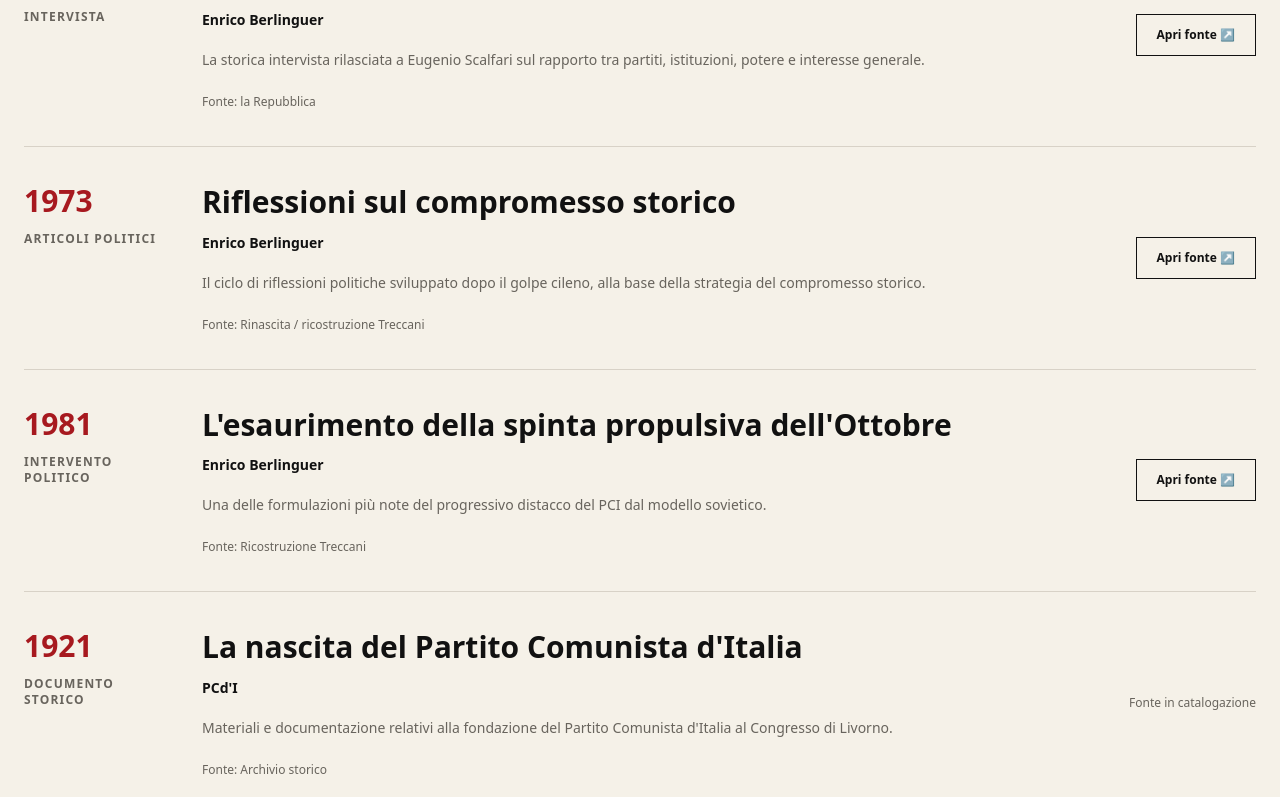
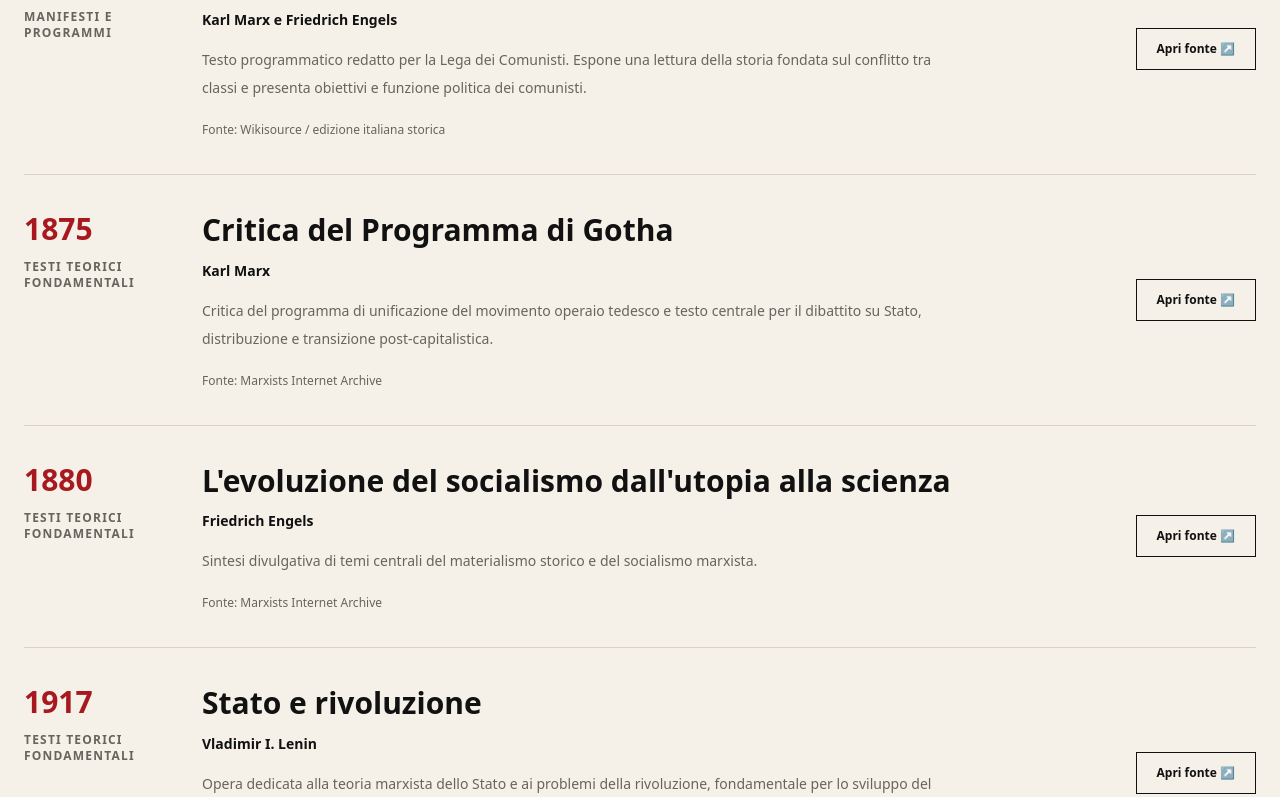
Before and after one commit to devanonymus/la-via-italiana, a Next.js app: page /documenti in a window 1280 px wide. Shown: the part 883-1680 px from the top of the page. Built offline with nearby package versions, Linux system fonts and the light colour scheme.

Commit message:
feat: catalog foundational Marxist and communist documents

```diff
--- a/data/documenti.ts
+++ b/data/documenti.ts
@@ -12,16 +12,78 @@ export type Documento = {
 
 export const documenti: Documento[] = [
   {
+    slug: "manifesto-partito-comunista-1848",
+    title: "Manifesto del Partito Comunista",
+    type: "Manifesti e programmi",
+    year: "1848",
+    author: "Karl Marx e Friedrich Engels",
+    description:
+      "Testo programmatico redatto per la Lega dei Comunisti. Espone una lettura della storia fondata sul conflitto tra classi e presenta obiettivi e funzione politica dei comunisti.",
+    source: "Wikisource / edizione italiana storica",
+    externalUrl:
+      "https://it.wikisource.org/wiki/Opera:Manifesto_del_Partito_Comunista",
+    featured: true,
+  },
+  {
+    slug: "critica-programma-gotha-1875",
+    title: "Critica del Programma di Gotha",
+    type: "Testi teorici fondamentali",
+    year: "1875",
+    author: "Karl Marx",
+    description:
+      "Critica del programma di unificazione del movimento operaio tedesco e testo centrale per il dibattito su Stato, distribuzione e transizione post-capitalistica.",
+    source: "Marxists Internet Archive",
+    externalUrl:
+      "https://www.marxists.org/italiano/marx-engels/index.htm",
+  },
+  {
+    slug: "socialismo-utopia-scienza-1880",
+    title: "L'evoluzione del socialismo dall'utopia alla scienza",
+    type: "Testi teorici fondamentali",
+    year: "1880",
+    author: "Friedrich Engels",
+    description:
+      "Sintesi divulgativa di temi centrali del materialismo storico e del socialismo marxista.",
+    source: "Marxists Internet Archive",
+    externalUrl:
+      "https://www.marxists.org/italiano/marx-engels/1880/evoluzione/index.htm",
+  },
+  {
+    slug: "stato-rivoluzione-1917",
+    title: "Stato e rivoluzione",
+    type: "Testi teorici fondamentali",
+    year: "1917",
+    author: "Vladimir I. Lenin",
+    description:
+      "Opera dedicata alla teoria marxista dello Stato e ai problemi della rivoluzione, fondamentale per lo sviluppo del marxismo-leninismo.",
+    source: "Marxists Internet Archive",
+    externalUrl:
+      "https://www.marxists.org/italiano/lenin/",
+  },
+  {
+    slug: "tesi-lione-1926",
+    title: "Tesi di Lione",
+    type: "Tesi congressuali",
+    year: "1926",
+    author: "Partito Comunista d'Italia",
+    description:
+      "Tesi discusse al III Congresso del PCd'I su principi, natura del partito, tattica, situazione internazionale e questioni italiane.",
+    source: "Testo storico pubblicato su l'Unità",
+    externalUrl:
+      "https://www.pcint.org/15_Textes_Theses/07_02_it/1926-tesi-lione.htm",
+    featured: true,
+  },
+  {
     slug: "berlinguer-questione-morale-1981",
     title: "Intervista sulla questione morale",
-    type: "Intervista",
+    type: "Interviste e discorsi",
     year: "1981",
     author: "Enrico Berlinguer",
     description:
-      "La storica intervista rilasciata a Eugenio Scalfari sul rapporto tra partiti, istituzioni, potere e interesse generale.",
+      "Intervista a Eugenio Scalfari sul rapporto tra partiti, istituzioni, potere e interesse generale.",
     source: "la Repubblica",
     externalUrl:
-      "https://www.repubblica.it/politica/2016/07/28/video/berlinguer_scalfari_e_la_questione_morale-422615909/",
+      "https://www.repubblica.it/dossier/cultura/cinquanta-anni-di-repubblica/2025/07/28/news/enrico_berlinguer_eugenio_scalfari_1981_intervista_50_anni_repubblica-424755946/",
     featured: true,
   },
   {
@@ -40,7 +102,7 @@ export const documenti: Documento[] = [
   {
     slug: "berlinguer-spinta-propulsiva-1981",
     title: "L'esaurimento della spinta propulsiva dell'Ottobre",
-    type: "Intervento politico",
+    type: "Interviste e discorsi",
     year: "1981",
     author: "Enrico Berlinguer",
     description:
@@ -52,7 +114,7 @@ export const documenti: Documento[] = [
   {
     slug: "pci-livorno-1921",
     title: "La nascita del Partito Comunista d'Italia",
-    type: "Documento storico",
+    type: "Documenti storici",
     year: "1921",
     author: "PCd'I",
     description:
@@ -62,11 +124,11 @@ export const documenti: Documento[] = [
   {
     slug: "gramsci-quaderni-carcere",
     title: "I Quaderni del carcere",
-    type: "Opera politica",
+    type: "Opere teoriche",
     year: "1929–1935",
     author: "Antonio Gramsci",
     description:
-      "Scritti fondamentali per comprendere i concetti di egemonia, società civile, intellettuali e cultura politica.",
+      "Scritti fondamentali per comprendere egemonia, società civile, intellettuali, Stato e cultura politica.",
     source: "Opera di Antonio Gramsci",
   },
 ];
```
